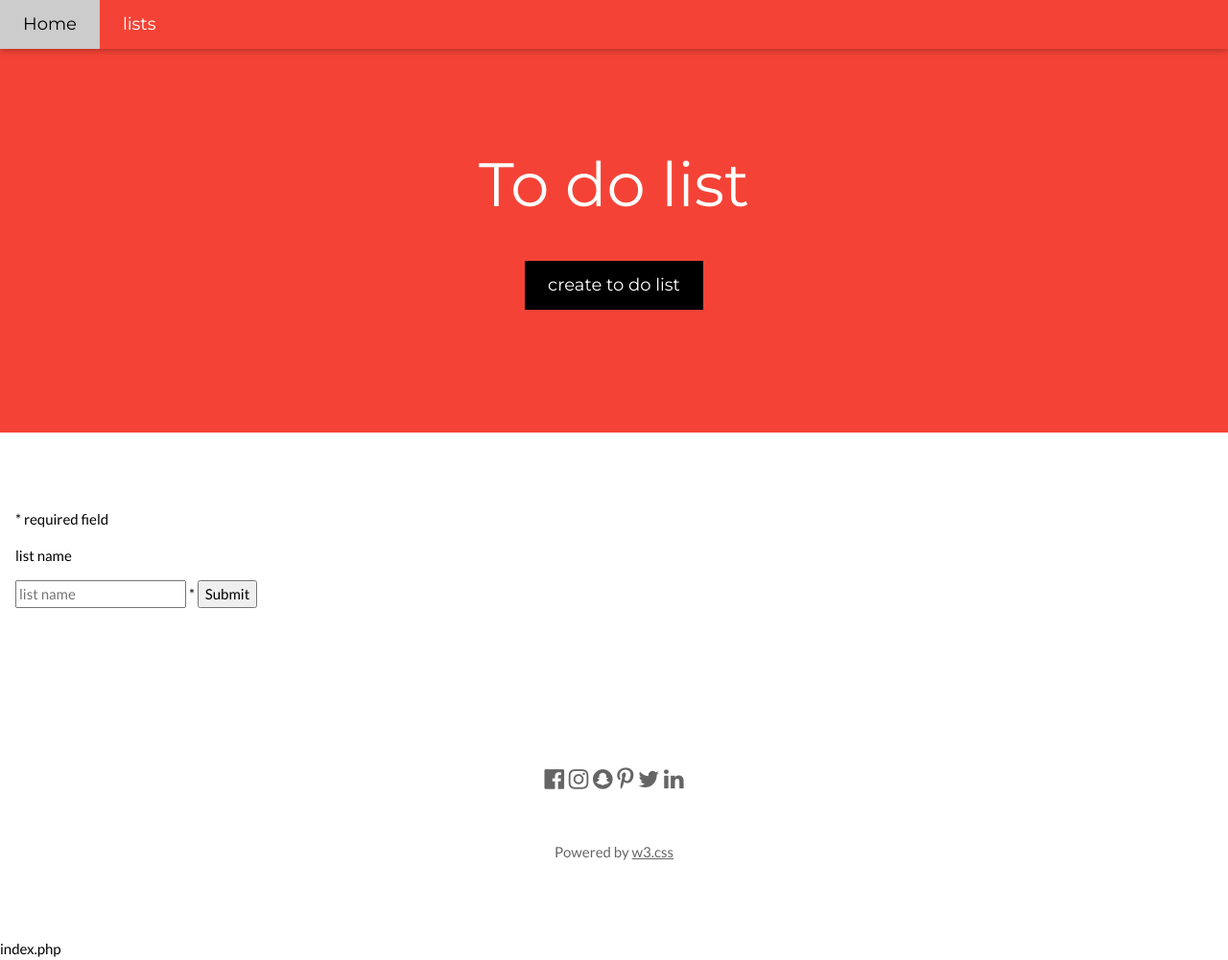
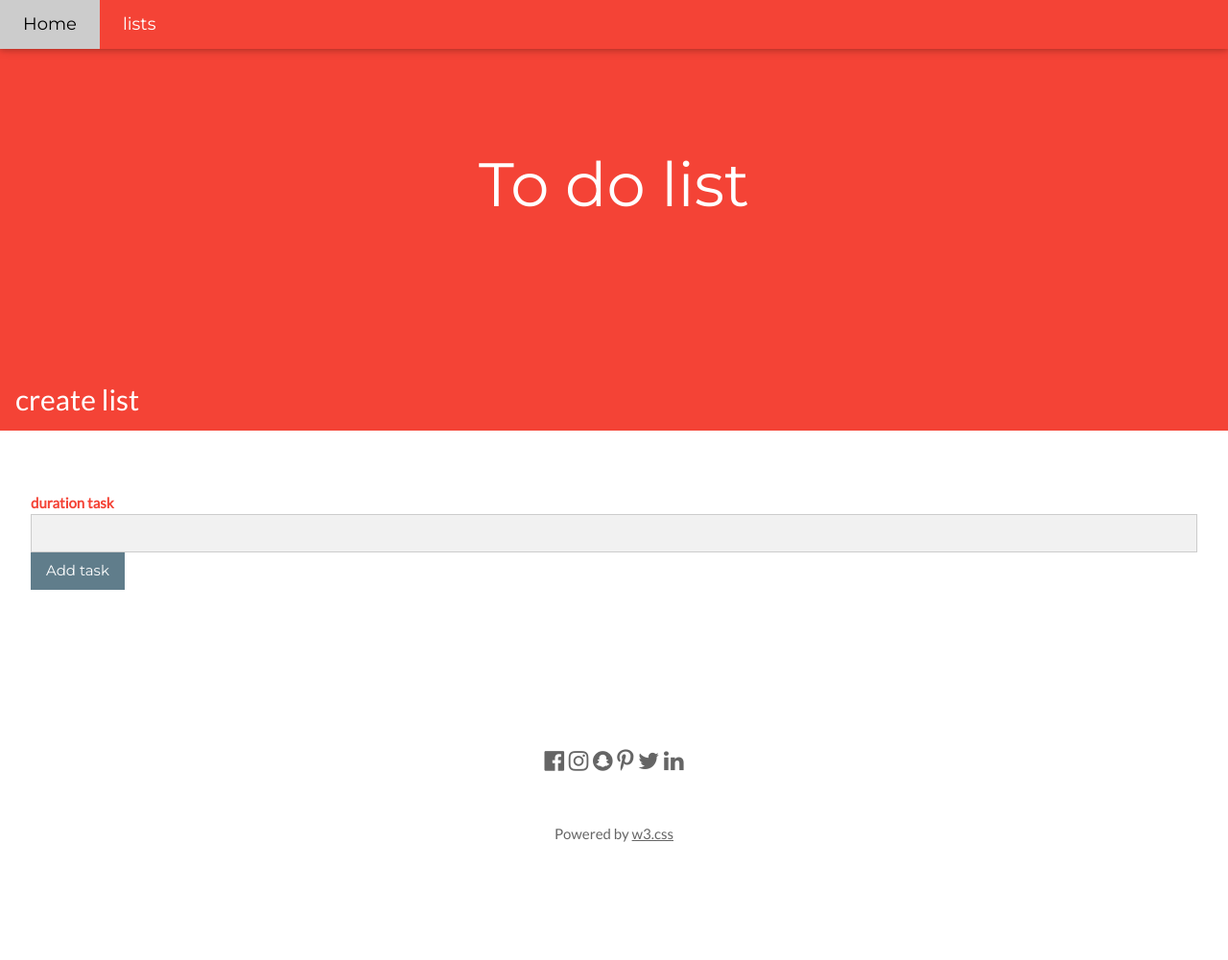
Before and after one commit to DamirAhmetovic/ToDoList, a PHP site: page /ListCreate.php in a window 1280 px wide. Shown: the whole page at 96% size. After the commit the page ends 878 px from the top, so only its background shows below. Run offline with PHP 8.4, Linux system fonts and the light colour scheme; data that the repository does not hold is empty.

Commit message:
ToDo List 3

```diff
--- a/ListCreate.php
+++ b/ListCreate.php
@@ -15,21 +15,59 @@ if ($_SERVER["REQUEST_METHOD"] == "POST") {
     }
 }
 ?>
-<?php
-include "include/header.php";
-?>
+<!DOCTYPE html>
+<html lang="en">
+<title>To do</title>
+<meta charset="UTF-8">
+<meta name="viewport" content="width=device-width, initial-scale=1">
+<link rel="stylesheet" href="https://www.w3schools.com/w3css/4/w3.css">
+<link rel="stylesheet" href="https://fonts.googleapis.com/css?family=Lato">
+<link rel="stylesheet" href="https://fonts.googleapis.com/css?family=Montserrat">
+<link rel="stylesheet" href="https://cdnjs.cloudflare.com/ajax/libs/font-awesome/4.7.0/css/font-awesome.min.css">
+<style>
+body,h1,h2,h3,h4,h5,h6 {font-family: "Lato", sans-serif}
+.w3-bar,h1,button {font-family: "Montserrat", sans-serif}
+.fa-anchor,.fa-coffee {font-size:200px}
+</style>
+<body>
+
+<!-- Navbar -->
+<div class="w3-top">
+  <div class="w3-bar w3-red w3-card w3-left-align w3-large">
+    <a class="w3-bar-item w3-button w3-hide-medium w3-hide-large w3-right w3-padding-large w3-hover-white w3-large w3-red" href="javascript:void(0);" onclick="myFunction()" title="Toggle Navigation Menu"><i class="fa fa-bars"></i></a>
+    <a href="index.php" class="w3-bar-item w3-button w3-padding-large w3-white">Home</a>
+    <a href="ListIndex.php" class="w3-bar-item w3-button w3-hide-small w3-padding-large w3-hover-white"> lists </a>
+    <!-- <a href="#" class="w3-bar-item w3-button w3-hide-small w3-padding-large w3-hover-white">Link 2</a>
+    <a href="#" class="w3-bar-item w3-button w3-hide-small w3-padding-large w3-hover-white">Link 3</a>
+    <a href="#" class="w3-bar-item w3-button w3-hide-small w3-padding-large w3-hover-white">Link 4</a> -->
+  </div>
+
+  <!-- Navbar on small screens -->
+  <div id="navDemo" class="w3-bar-block w3-white w3-hide w3-hide-large w3-hide-medium w3-large">
+    <!-- <a href="#" class="w3-bar-item w3-button w3-padding-large">Link 1</a>
+    <a href="#" class="w3-bar-item w3-button w3-padding-large">Link 2</a>
+    <a href="#" class="w3-bar-item w3-button w3-padding-large">Link 3</a>
+    <a href="#" class="w3-bar-item w3-button w3-padding-large">Link 4</a> -->
+  </div>
+</div>
+
+<!-- Header -->
+<header class="w3-container w3-red w3-center" style="padding:128px 16px">
+  <h1 class="w3-margin w3-jumbo">To do list</h1>
+</header>
 <!-- First Grid -->
+<div class="w3-container w3-red">
+  <h2>create list</h2>
+</div>
 <div class="w3-row-padding w3-padding-64 w3-container">
-    <p><span class="error">* required field</span></p>
-    <form method="post" action="ListCreate.php" <?php echo htmlspecialchars($_SERVER["PHP_SELF"]); ?>>
-        <p>list name </p><input type="text" placeholder="list name" name="list_name" value="<?= $_POST["list_name"] ?>">
-        <span class="error">* <?php echo $list_nameErr; ?></span>
-        <input type="submit" name="create">
+    <form class="w3-container" method="post" action="ListCreate.php" <?php echo htmlspecialchars($_SERVER["PHP_SELF"]); ?>>
+        <label class="w3-text-red"><b>duration task</b></label>
+        <input type="text" class="w3-input w3-border w3-light-grey" name="list_name" value="<?= $_POST["list_name"] ?>">
+        <span class="error"> <?php echo $list_nameErr; ?></span>
+        <button type="submit" class="w3-btn w3-blue-grey">Add task</button>
     </form>
 </div>
 
 <?php
 include "include/footer.php";
 ?>
-
-index.php
```
Also changed, not shown: ListEdit.php (added, +7 -0 lines), ListIndex.php (+34 -14 lines), TaskAdd.php (added, +63 -0 lines), datalayer.php (+17 -0 lines), ListDelete.php (renamed from list_delete.php).
